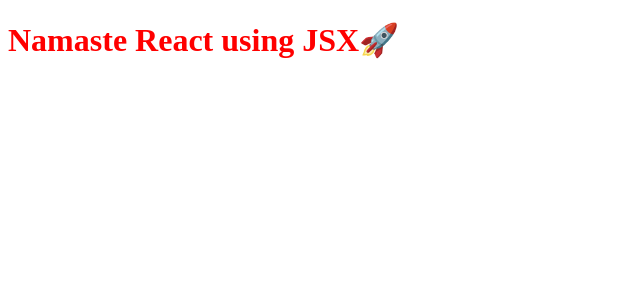
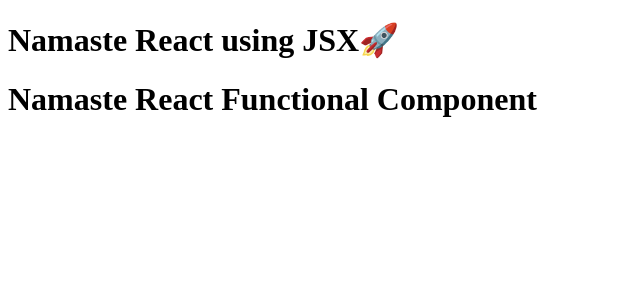
Before and after one commit to MeghanaSiddi1/ReactProject, a React (Vite) app: page / in a window 1280 px wide. Shown: the top 300 px of the page, without its empty margins (0-640 px from the left). Built offline with nearby package versions, Linux system fonts and the light colour scheme.

Commit message:
Episode 03-5th

```diff
--- a/App.js
+++ b/App.js
@@ -5,21 +5,25 @@
 
 // JSX => Babel conversts to React.CreateElement => Which is React Element. React Elemnet is nothing but JS object. render() renders that JS object to actual HTML element.
 
-
-const heading = (<h1 id="heading" tabIndex="5" className="heading">Namaste React using JSX🚀</h1>);
-console.log(heading);
+const Tile = () => (
+  <h1 id="title" tabIndex="5" className="title">
+    Namaste React using JSX🚀
+  </h1>
+);
 
 // React Functional Component
 
-const HeadingComponent = () => {
-  return <h1 className="heading">Namaste React Functional Component</h1>
-}
-
-// const HeadingComponent2 = () => (<h1 className="heading">Namaste React Functional Component</h1>);
+const HeadingComponent = () => (
+  <div id="container">
+    <Tile/>
+    <h1 className="heading">Namaste React Functional Component</h1>
+  </div>
+);
 
 // HeadingComponent and HeadingComponent2 compoents are both same but change in syntax.
 
-
 const root = ReactDOM.createRoot(document.getElementById("root"));
 
-root.render(heading); // Here heading object replaces whatever is there in the root div in HTML
+// root.render(heading); // Here it is for JSX/ React elemt.Here heading object replaces whatever is there in the root div in HTML
+
+root.render(<HeadingComponent />);
```
